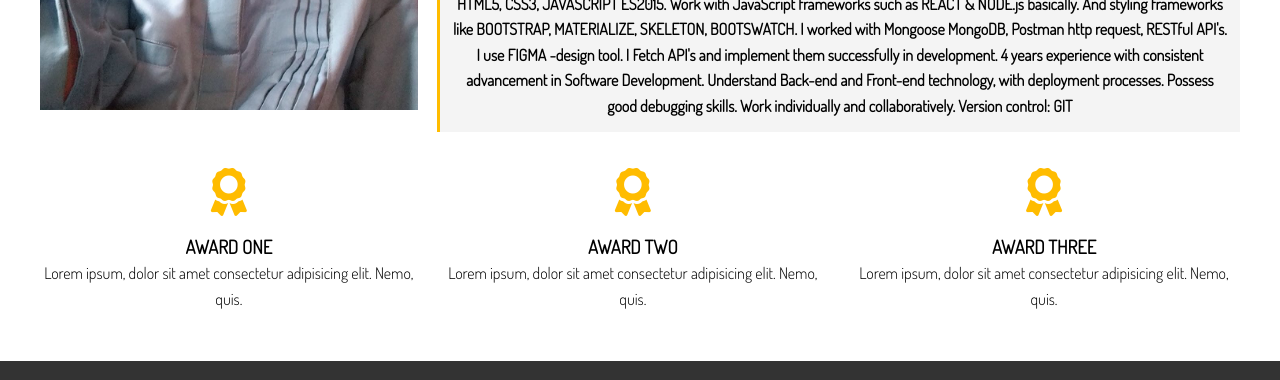
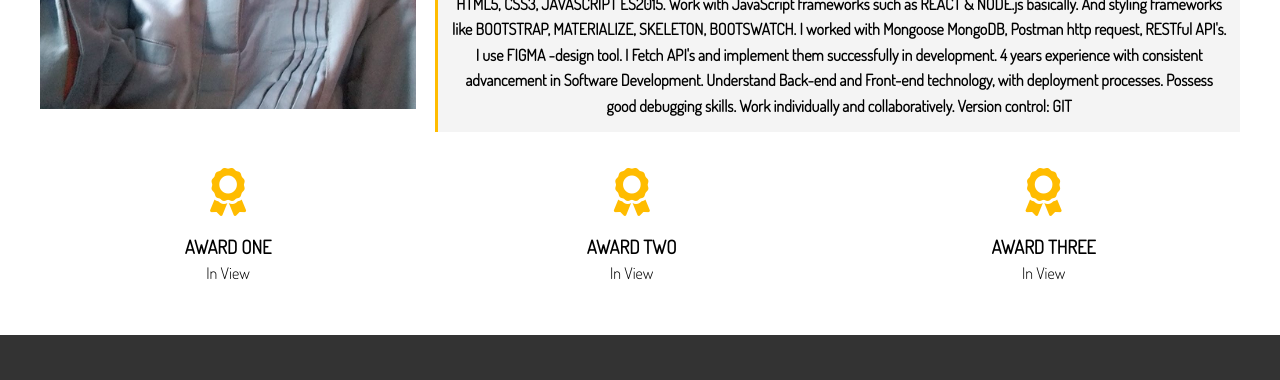
Before and after one commit to JamesOlaleye/Portfolio_website, a website: page dist/about.html in a window 1280 px wide. Shown: the part 549-929 px from the top of the page. Drawn offline with Linux system fonts and the light colour scheme.

Commit message:
official website launch

```diff
--- a/dist/about.html
+++ b/dist/about.html
@@ -77,26 +77,17 @@
           <div class="award-1">
             <i class="fas fa-award fa-3x"></i>
             <h3>Award One</h3>
-            <p>
-              Lorem ipsum, dolor sit amet consectetur adipisicing elit. Nemo,
-              quis.
-            </p>
+            <p>In View</p>
           </div>
           <div class="award-2">
             <i class="fas fa-award fa-3x"></i>
             <h3>Award Two</h3>
-            <p>
-              Lorem ipsum, dolor sit amet consectetur adipisicing elit. Nemo,
-              quis.
-            </p>
+            <p>In View</p>
           </div>
           <div class="award-3">
             <i class="fas fa-award fa-3x"></i>
             <h3>Award Three</h3>
-            <p>
-              Lorem ipsum, dolor sit amet consectetur adipisicing elit. Nemo,
-              quis.
-            </p>
+            <p>In View</p>
           </div>
         </div>
       </div>
@@ -226,6 +217,7 @@
           <i class="fab fa-facebook"></i>
           <i class="fab fa-instagram"></i>
           <i class="fab fa-linkedin"></i>
+          <i class="fab fa-github"></i>
         </div>
       </div>
     </footer>
```
Also changed, not shown: dist/contact.html (+1 -0 lines), dist/index.html (+1 -0 lines), dist/work.html (+1 -0 lines).
